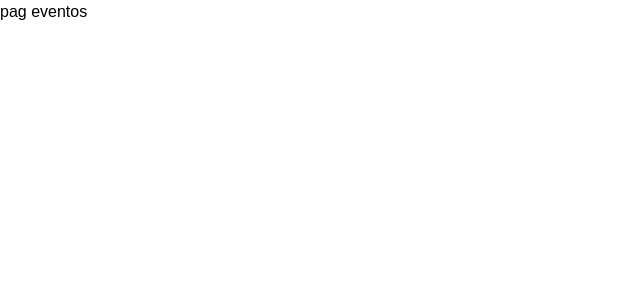
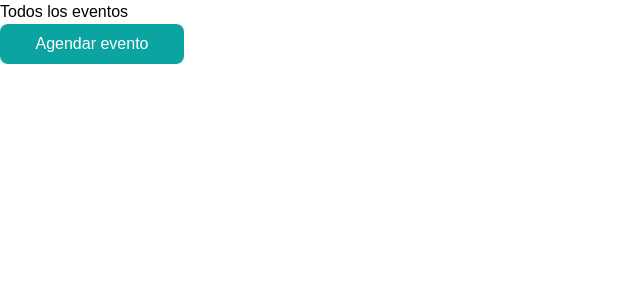
Before and after one commit to kevin-Bejarano-Aviles/api-proyecto-valtech, a React (Create React App) app in the folder front/: page /eventos in a window 1280 px wide. Shown: the top 300 px of the page, without its empty margins (0-640 px from the left). Built offline with nearby package versions, Linux system fonts and the light colour scheme.

Commit message:
event page

```diff
--- a/front/db.json
+++ b/front/db.json
@@ -83,5 +83,18 @@
     "institution": "Inst. Santa Brígida",
     "picture":"https://images.unsplash.com/photo-1481824429379-07aa5e5b0739?ixlib=rb-1.2.1&ixid=MnwxMjA3fDB8MHxwaG90by1wYWdlfHx8fGVufDB8fHx8&auto=format&fit=crop&w=396&q=80"
    }
+  ],
+  "events": [
+    {
+      "id":1,
+      "nameEvent":"Encuentro individual",
+      "participatingCounselor":"Esteban Enriquez",
+      "participatingCounselors":["Julián Martinez", "Sabrina García", "Benjamín Neridas"],
+      "date":"02-12-2022",
+      "time":"15:43",
+      "duration":"40",
+      "detalle":"lleven algo para tomar"
+    }
+
   ]
 }
--- a/front/src/components/Button.jsx
+++ b/front/src/components/Button.jsx
@@ -3,13 +3,9 @@ import React from "react";
 function Button({type,name,handleFunction,disabled=false}) {
   let claseButon= "h-10 w-[184px] rounded-lg flex justify-center items-center text-white font-medium  bg-green"
   return (
-
     <>
       <button className={`${claseButon} ${disabled===true && 'disabled:bg-emerald-400	'}`} type={type} onClick={handleFunction} disabled={disabled}>{name}</button>
-
     </>
-
-
   )
 }
 
--- a/front/src/pages/EventsPage.jsx
+++ b/front/src/pages/EventsPage.jsx
@@ -1,7 +1,23 @@
+import Button from "../components/Button";
+import {  useNavigate } from "react-router-dom";
+
 function EventsPage() {
+    let navigate = useNavigate();
+
     return (
         <>
-            <h1>pag eventos</h1>
+        <div>
+            <h1>Todos los eventos</h1>
+            <Button
+                type="button"
+                name="Agendar evento"
+                handleFunction={()=>{navigate("/eventos/crear-evento")}}
+            />
+        </div>
+
+        <div class="">
+
+        </div>
         </>
      );
 }
--- /dev/null
+++ b/front/src/services/events.js
@@ -0,0 +1,2 @@
+import axios from 'axios'
+const baseUrl = 'http://localhost:3001/events';
```
Also changed, not shown: front/src/components/EventList.jsx (added, +8 -0 lines), front/src/img/Icon_delete.svg (added).
